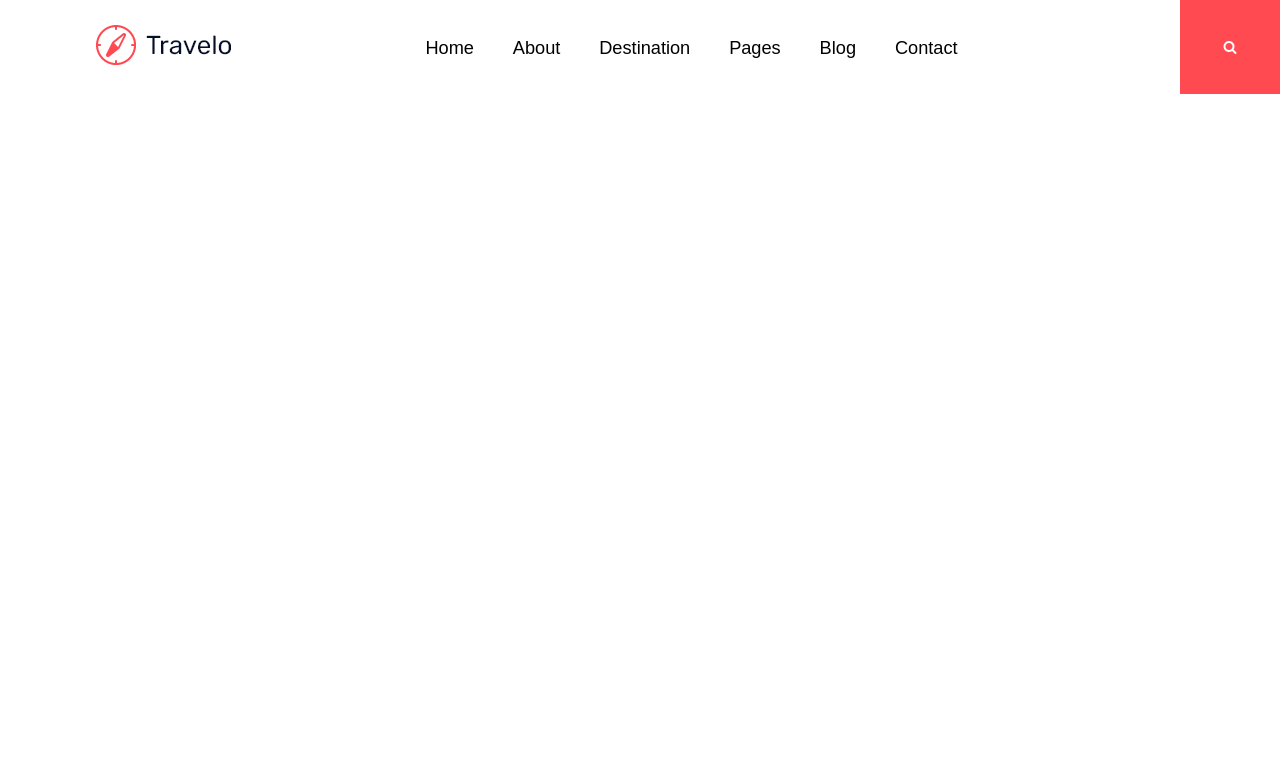
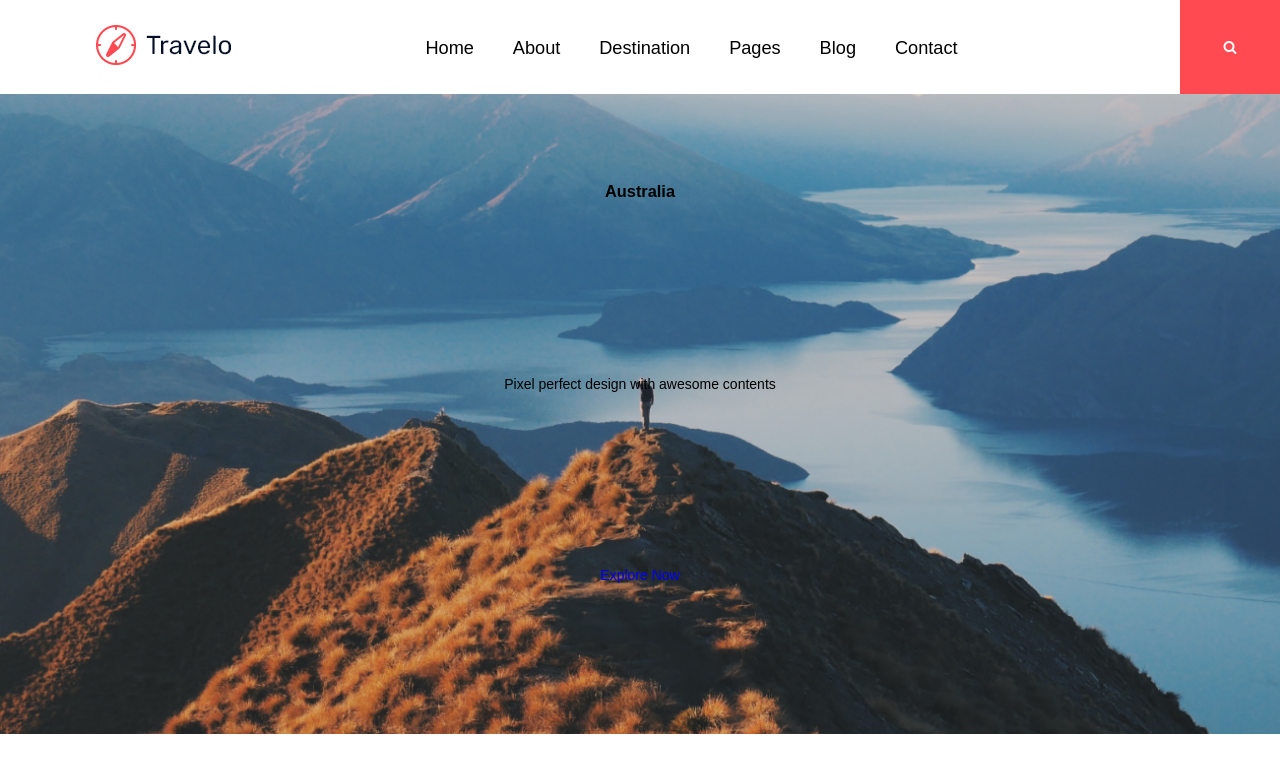
Before and after one commit to shayan881/template_project, a PHP site: page / in a window 1280 px wide. Shown: the top 773 px of the page. Run offline with PHP 8.4, Linux system fonts and the light colour scheme.

Commit message:
session 55

```diff
--- a/third_project/css/style.css
+++ b/third_project/css/style.css
@@ -80,3 +80,20 @@ nav li {
 .drop-down-menu a {
     color: black;
 }
+
+
+.slider {
+    width: 100%;
+    background-image: url('../images/banner2.png');
+    background-repeat: no-repeat;
+    background-position: center;
+    background-size: cover;
+    height: 50vw;
+}
+
+.slider-text {
+    justify-content: space-around;
+    align-items: center;
+    height: 45vw;
+    flex-direction: column;
+}
--- a/third_project/index.html
+++ b/third_project/index.html
@@ -43,7 +43,15 @@
 
 
 
-    <main></main>
+    <main>
+        <section class="slider">
+            <div class="slider-text d-flex">
+                <h3>Australia</h3>
+                <p>Pixel perfect design with awesome contents</p>
+                <a class="slider-btn" href="#">Explore Now</a>
+            </div>
+        </section>
+    </main>
     <footer></footer>
 
 </body>
```
